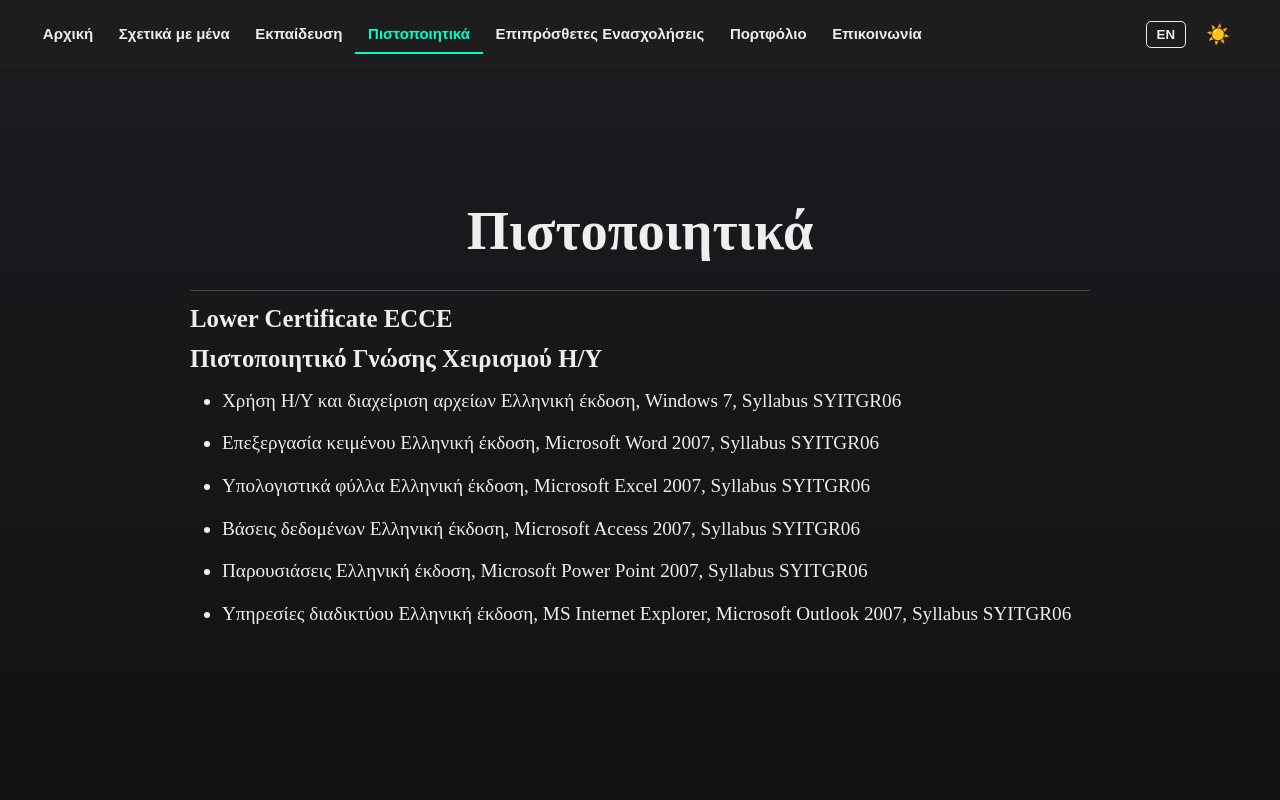
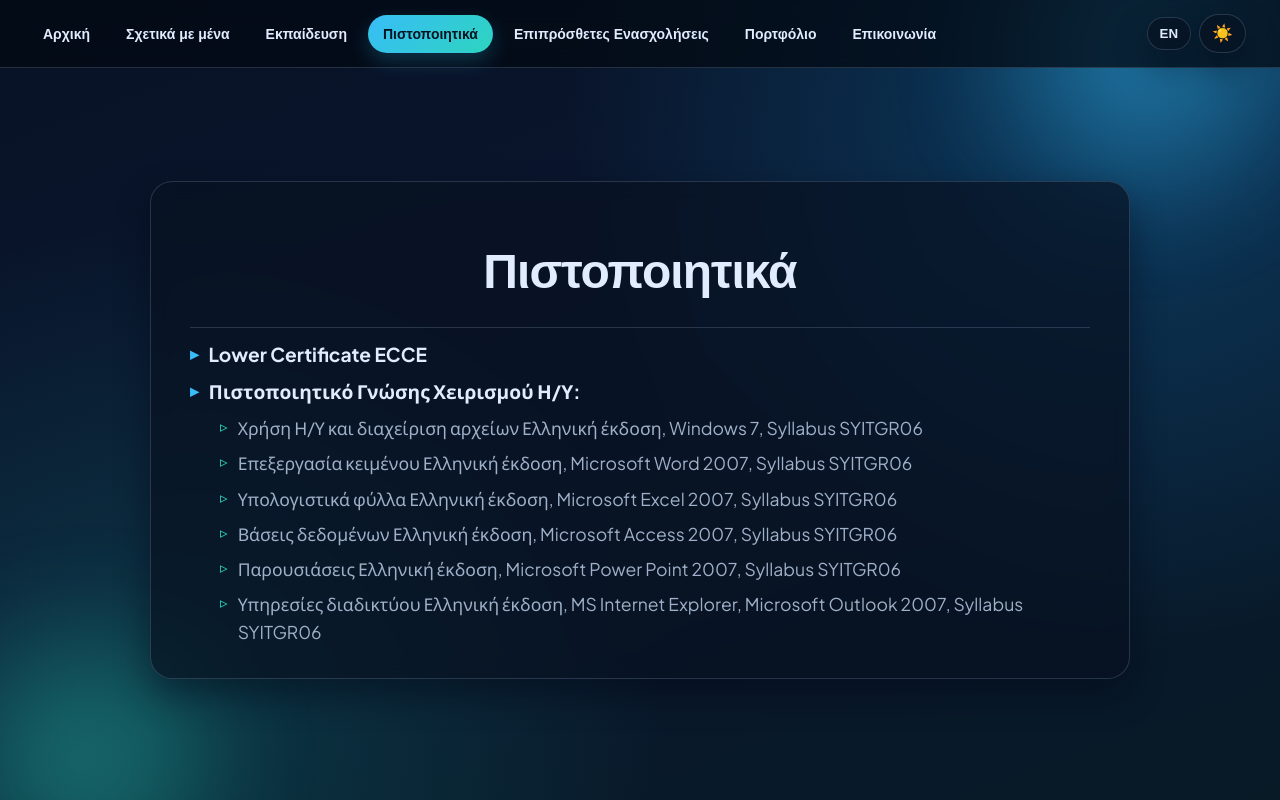
Before and after one commit to AnnaKarg/my-portfolio, a React (Vite) app: page / in a window 1280 px wide. Both pictures are taken after a click on the button "Πιστοποιητικά". Built offline with nearby package versions, Linux system fonts and the light colour scheme.

Commit message:
Made_it_pretty

```diff
--- a/src/About_Me.jsx
+++ b/src/About_Me.jsx
@@ -15,22 +15,28 @@ function About_Me({ title, text, downloadLabel, cvFileUrl = '/CV.pdf' }) {
 const heroStyle = {
   textAlign: 'center',
   width: '100%',
+  maxWidth: '980px',
   boxSizing: 'border-box',
-  padding: '24px 20px 20px',
+  padding: 'clamp(24px, 4vh, 34px) clamp(16px, 3vw, 32px)',
   color: 'var(--text-color)',
-  backgroundColor: 'transparent',
-  animation: 'fadeIn 1s ease-in'
+  background: 'var(--surface-color)',
+  border: '1px solid var(--border-color)',
+  borderRadius: '22px',
+  boxShadow: 'var(--surface-shadow)',
+  backdropFilter: 'blur(10px)',
+  animation: 'fadeIn 0.7s ease-in'
 };
 
 const titleStyle = {
-  fontSize: '3.4rem',
+  fontSize: 'clamp(1.9rem, 6vw, 3rem)',
   color: 'var(--text-color)',
-  marginBottom: '10px'
+  marginBottom: '10px',
+  lineHeight: 1.1
 };
 
 const descriptionStyle = {
-  fontSize: '1.2rem',
-  color: 'var(--text-color)',
+  fontSize: 'clamp(1rem, 2.2vw, 1.15rem)',
+  color: 'var(--muted-text)',
   maxWidth: '900px',
   margin: '28px auto 0',
   lineHeight: '1.7'
@@ -39,12 +45,14 @@ const descriptionStyle = {
 const downloadBtnStyle = {
   display: 'inline-block',
   marginTop: '24px',
-  padding: '10px 18px',
-  borderRadius: '8px',
-  border: '1px solid var(--text-color)',
-  color: 'var(--text-color)',
+  padding: '11px 18px',
+  borderRadius: '999px',
+  border: '1px solid transparent',
+  background: 'linear-gradient(135deg, var(--accent-color), var(--accent-2))',
+  color: 'var(--accent-contrast)',
   textDecoration: 'none',
   fontWeight: 700,
+  boxShadow: '0 10px 20px var(--accent-shadow)',
   transition: 'all 0.25s ease'
 };
 
--- a/src/Additional_Activities.jsx
+++ b/src/Additional_Activities.jsx
@@ -37,23 +37,29 @@ function Additional_Activities({
 const containerStyle = {
   textAlign: 'center',
   width: '100%',
+  maxWidth: '980px',
   boxSizing: 'border-box',
-  padding: '24px 20px 20px',
+  padding: 'clamp(24px, 4vh, 34px) clamp(16px, 3vw, 32px)',
   color: 'var(--text-color)',
-  backgroundColor: 'transparent',
-  animation: 'fadeIn 1s ease-in'
+  background: 'var(--surface-color)',
+  border: '1px solid var(--border-color)',
+  borderRadius: '22px',
+  boxShadow: 'var(--surface-shadow)',
+  backdropFilter: 'blur(10px)',
+  animation: 'fadeIn 0.7s ease-in'
 };
 
 const titleStyle = {
-  fontSize: '3.4rem',
+  fontSize: 'clamp(1.9rem, 6vw, 3rem)',
   color: 'var(--text-color)',
-  marginBottom: '10px'
+  marginBottom: '10px',
+  lineHeight: 1.1
 };
 
 const contentStyle = {
   maxWidth: '900px',
   margin: '28px auto 0',
-  borderTop: '1px solid rgba(128, 128, 128, 0.45)',
+  borderTop: '1px solid var(--border-color)',
   paddingTop: '14px',
   textAlign: 'left'
 };
@@ -71,7 +77,7 @@ const activityLabelStyle = {
   margin: 0,
   flex: '1 1 580px',
   minWidth: '250px',
-  fontSize: '1.2rem',
+  fontSize: 'clamp(1rem, 2.2vw, 1.1rem)',
   lineHeight: '1.35',
   color: 'var(--text-color)',
   fontWeight: 600
@@ -80,9 +86,9 @@ const activityLabelStyle = {
 const activityValueStyle = {
   margin: 0,
   flex: '0 0 auto',
-  fontSize: '1.2rem',
+  fontSize: 'clamp(0.95rem, 2vw, 1.05rem)',
   lineHeight: '1.35',
-  color: 'var(--text-color)',
+  color: 'var(--accent-color)',
   whiteSpace: 'nowrap'
 };
 
--- a/src/App.jsx
+++ b/src/App.jsx
@@ -1,4 +1,4 @@
-import React, { useState } from 'react';
+import React, { useEffect, useState } from 'react';
 import Start from './Start';
 import About_Me from './About_Me';
 import Education from './Education';
@@ -28,7 +28,7 @@ const translations = {
     educationText5:"Βαθμός απολυτηρίου: “΄Αριστα” ΔΕΚΑΕΝΝΕΑ κι ΕΞΙ ΔΕΚΑΤΑ (19,6) Διαγωγή: ΕΞΑΙΡΕΤΙΚΗ",
     educationText6:"Σεπτέμβριος 2018 - Ιούνιος 2021",
     certificateText1:"Lower Certificate ECCE",
-    certificateText2:"Πιστοποιητικό Γνώσης Χειρισμού Η/Υ",
+    certificateText2:"Πιστοποιητικό Γνώσης Χειρισμού Η/Υ:",
     certificateText3:"• Χρήση Η/Υ και διαχείριση αρχείων Ελληνική έκδοση, Windows 7, Syllabus SYITGR06 • Επεξεργασία κειμένου Ελληνική έκδοση, Microsoft Word 2007, Syllabus SYITGR06 • Υπολογιστικά φύλλα Ελληνική έκδοση, Microsoft Excel 2007, Syllabus SYITGR06 • Βάσεις δεδομένων Ελληνική έκδοση, Microsoft Access 2007, Syllabus SYITGR06 • Παρουσιάσεις Ελληνική έκδοση, Microsoft Power Point 2007, Syllabus SYITGR06 • Υπηρεσίες διαδικτύου Ελληνική έκδοση, MS Internet Explorer, Microsoft Outlook 2007, Syllabus SYITGR06 ",
     activitiesText1:"· Υπάλληλος πολλαπλών αρμοδιοτήτων στο Viale Espresso and Convenience Store",
     activitiesText2:"Οκτώβριος 2022 – Ιούνιος 2023",
@@ -62,7 +62,7 @@ const translations = {
     educationText5: "Graduation Grade: “Excellent” Eleven and Six Tens (19.6) Recommendation: Excellent",
     educationText6: "September 2018 - June 2021",
     certificateText1: "Lower Certificate ECCE",
-    certificateText2: "Computer Skills Certificate",
+    certificateText2: "Computer Skills Certificate:",
     certificateText3: "• Computer use and file management, Windows 7, Syllabus SYITGR06 • Word processing, Microsoft Word 2007, Syllabus SYITGR06 • Spreadsheets, Microsoft Excel 2007, Syllabus SYITGR06 • Databases, Microsoft Access 2007, Syllabus SYITGR06 • Presentations, Microsoft Power Point 2007, Syllabus SYITGR06 • Internet services, MS Internet Explorer, Microsoft Outlook 2007, Syllabus SYITGR06",
     activitiesText1: "· Multi-role employee at Viale Espresso and Convenience Store",
     activitiesText2: "October 2022 - June 2023",
@@ -82,6 +82,10 @@ function App() {
   const [activeTab, setActiveTab] = useState('start');
   const [theme, setTheme] = useState('dark');
 
+  useEffect(() => {
+    document.documentElement.setAttribute('data-theme', theme);
+  }, [theme]);
+
   const t = translations[language];
 
   const toggleTheme = () => {
@@ -91,7 +95,9 @@ function App() {
   };
 
   return (
-    <div style={{ height: '100vh', display: 'flex', flexDirection: 'column', overflow: 'hidden' }}>
+    <div style={appShellStyle}>
+      <div style={orbOneStyle} aria-hidden="true" />
+      <div style={orbTwoStyle} aria-hidden="true" />
 
       {/* --- NAVIGATION BAR --- */}
       <nav style={navStyle}>
@@ -114,17 +120,21 @@ function App() {
       </nav>
 
       {/* --- MAIN CONTENT AREA --- */}
- <main style={{
+      <main
+        style={{
           flex: 1,
           display: 'flex',
           flexDirection: 'column',
           justifyContent: 'center',
           alignItems: 'center',
           width: '100%',
-  padding: '20px',
+          padding: '24px clamp(16px, 3vw, 36px) 32px',
           boxSizing: 'border-box',
-  overflowY: 'auto'
-}}>
+          overflowY: 'auto',
+          position: 'relative',
+          zIndex: 1
+        }}
+      >
         {activeTab === 'start' && <Start title={t.name} text={t.welcome} startText={t.startText} />}
         {activeTab === 'about' && <About_Me title={t.about} text={t.aboutMeText} downloadLabel={t.downloadCv} cvFileUrl='/CV.pdf' />}
         {activeTab === 'education' && (
@@ -169,74 +179,101 @@ function App() {
 
 // --- STYLES ---
 
+const appShellStyle = {
+  height: '100vh',
+  display: 'flex',
+  flexDirection: 'column',
+  overflow: 'hidden',
+  position: 'relative'
+};
+
+const orbOneStyle = {
+  position: 'absolute',
+  width: '420px',
+  height: '420px',
+  borderRadius: '50%',
+  top: '-170px',
+  right: '-80px',
+  background: 'var(--bg-orb-1)',
+  filter: 'blur(42px)',
+  opacity: 0.58,
+  pointerEvents: 'none'
+};
+
+const orbTwoStyle = {
+  position: 'absolute',
+  width: '360px',
+  height: '360px',
+  borderRadius: '50%',
+  bottom: '-140px',
+  left: '-100px',
+  background: 'var(--bg-orb-2)',
+  filter: 'blur(46px)',
+  opacity: 0.52,
+  pointerEvents: 'none'
+};
+
 const navStyle = {
   display: 'flex',
   flexWrap: 'wrap',
   justifyContent: 'center',
   alignItems: 'center',
-  padding: 'clamp(10px, 3vh, 20px) 10px',
-  background: 'var(--nav-bg, #222)',
-  position: 'relative',
+  gap: '6px',
+  padding: '14px clamp(12px, 2.2vw, 28px)',
+  background: 'var(--nav-bg)',
+  position: 'sticky',
+  top: 0,
   width: '100%',
   zIndex: 1000,
-  boxSizing: 'border-box'
+  boxSizing: 'border-box',
+  borderBottom: '1px solid var(--border-color)',
+  backdropFilter: 'blur(12px)'
 };
 
 const linkBtn = {
-  background: 'none',
-  border: 'none',
-  color: 'var(--text-color, white)',
+  background: 'transparent',
+  border: '1px solid transparent',
+  color: 'var(--text-color)',
   cursor: 'pointer',
-  fontWeight: 'bold',
-  padding: 'clamp(5px, 2vh, 10px) clamp(5px, 1vw, 15px)',
-  fontSize: 'clamp(12px, 2.5vw, 15px)',
+  fontWeight: 600,
+  padding: '10px 14px',
+  fontSize: 'clamp(12px, 1.4vw, 14px)',
+  borderRadius: '999px',
   textDecoration: 'none',
-  borderBottom: '2px solid transparent',
-  transition: 'all 0.3s ease'
+  transition: 'all 0.25s ease'
 };
 
 const activeBtn = {
   ...linkBtn,
-  color: 'var(--accent-color, cyan)',
-  borderBottom: '2px solid var(--accent-color, cyan)'
+  color: 'var(--accent-contrast)',
+  border: '1px solid transparent',
+  background: 'linear-gradient(135deg, var(--accent-color), var(--accent-2))',
+  boxShadow: '0 8px 20px var(--accent-shadow)'
 };
 
 const controlsContainer = {
   marginLeft: 'auto',
   display: 'flex',
-  gap: '10px',
+  gap: '8px',
   alignItems: 'center',
-  padding: '0 10px'
+  padding: '0 6px'
 };
 
 const langBtn = {
   cursor: 'pointer',
-  background: 'transparent',
+  background: 'var(--surface-color)',
   color: 'var(--text-color)',
-  border: '1px solid var(--text-color)',
-  padding: '5px 10px',
-  borderRadius: '5px',
-  fontWeight: 'bold'
+  border: '1px solid var(--border-color)',
+  padding: '8px 12px',
+  borderRadius: '999px',
+  fontWeight: 700,
+  boxShadow: 'var(--surface-shadow)'
 };
 
 const themeBtnStyle = {
   ...langBtn,
-  fontSize: '1.2rem',
-  border: 'none'
+  fontSize: '1.05rem',
+  minWidth: '44px'
 };
 
-const mediaStyles = `
-  @media (min-width: 769px) {
-    nav {
-      position: fixed !important;
-      justify-content: flex-start !important;
-      padding: 15px 30px !important;
-    }
-  }
-`;
-
-const styleTag = document.createElement('style');
-styleTag.innerHTML = mediaStyles;
-document.head.appendChild(styleTag);
-
 export default App;
--- a/src/Certificate.jsx
+++ b/src/Certificate.jsx
@@ -2,7 +2,7 @@ import React from 'react';
 
 function Certificate({ title, certificateText1, certificateText2, certificateText3 }) {
   const certificateItems = (certificateText3 || '')
-    .split('•')
+    .split(/•|\n/)
     .map((item) => item.trim())
     .filter(Boolean);
 
@@ -11,16 +11,31 @@ function Certificate({ title, certificateText1, certificateText2, certificateTex
       <h1 style={titleStyle}>{title}</h1>
 
       <div style={contentStyle}>
-        <h2 style={entryTitleStyle}>{certificateText1}</h2>
+        <ul style={headListStyle}>
+          {certificateText1 && (
+            <li style={headListItemStyle}>
+              <span style={triangleStyle} aria-hidden="true">▸</span>
+              <span>{certificateText1}</span>
+            </li>
+          )}
 
-        <h2 style={entryTitleStyle}>{certificateText2}</h2>
+          {certificateText2 && (
+            <li style={headListItemStyleWithChildren}>
+              <div style={headItemRowStyle}>
+                <span style={triangleStyle} aria-hidden="true">▸</span>
+                <span>{certificateText2}</span>
+              </div>
 
-        <ul style={listStyle}>
-          {certificateItems.map((item, index) => (
-            <li key={`${item}-${index}`} style={listItemStyle}>
-              {item}
+              <ul style={subListStyle}>
+                {certificateItems.map((item, index) => (
+                  <li key={`${item}-${index}`} style={subListItemStyle}>
+                    <span style={subTriangleStyle} aria-hidden="true">▹</span>
+                    <span>{item}</span>
+                  </li>
+                ))}
+              </ul>
             </li>
-          ))}
+          )}
         </ul>
       </div>
     </div>
@@ -30,44 +45,91 @@ function Certificate({ title, certificateText1, certificateText2, certificateTex
 const containerStyle = {
   textAlign: 'center',
   width: '100%',
+  maxWidth: '980px',
   boxSizing: 'border-box',
-  padding: '24px 20px 20px',
+  padding: 'clamp(24px, 4vh, 34px) clamp(16px, 3vw, 32px)',
   color: 'var(--text-color)',
-  backgroundColor: 'transparent',
-  animation: 'fadeIn 1s ease-in'
+  background: 'var(--surface-color)',
+  border: '1px solid var(--border-color)',
+  borderRadius: '22px',
+  boxShadow: 'var(--surface-shadow)',
+  backdropFilter: 'blur(10px)',
+  animation: 'fadeIn 0.7s ease-in'
 };
 
 const titleStyle = {
-  fontSize: '3.4rem',
+  fontSize: 'clamp(1.9rem, 6vw, 3rem)',
   color: 'var(--text-color)',
-  marginBottom: '10px'
+  marginBottom: '10px',
+  lineHeight: 1.1
 };
 
 const contentStyle = {
   maxWidth: '900px',
   margin: '28px auto 0',
-  borderTop: '1px solid rgba(128, 128, 128, 0.45)',
+  borderTop: '1px solid var(--border-color)',
   paddingTop: '14px',
   textAlign: 'left'
 };
 
-const entryTitleStyle = {
-  margin: '0 0 12px',
-  fontSize: '1.55rem',
+const headListStyle = {
+  margin: '0',
+  padding: 0,
+  listStyle: 'none',
+  display: 'grid',
+  gap: '12px'
+};
+
+const headListItemStyle = {
+  display: 'flex',
+  alignItems: 'center',
+  gap: '10px',
+  fontSize: 'clamp(1.05rem, 2.3vw, 1.2rem)',
   fontWeight: 700,
   color: 'var(--text-color)'
 };
 
-const listStyle = {
-  margin: '8px 0 0',
-  paddingLeft: '32px'
+const headListItemStyleWithChildren = {
+  display: 'grid',
+  gap: '8px'
 };
 
-const listItemStyle = {
-  marginBottom: '10px',
-  fontSize: '1.2rem',
-  lineHeight: '1.7',
+const headItemRowStyle = {
+  display: 'flex',
+  alignItems: 'center',
+  gap: '10px',
+  fontSize: 'clamp(1.05rem, 2.3vw, 1.2rem)',
+  fontWeight: 700,
   color: 'var(--text-color)'
 };
 
+const triangleStyle = {
+  color: 'var(--accent-color)',
+  fontSize: '1.05rem',
+  lineHeight: 1
+};
+
+const subListStyle = {
+  margin: '2px 0 0',
+  paddingLeft: '30px',
+  listStyle: 'none',
+  display: 'grid',
+  gap: '8px'
+};
+
+const subListItemStyle = {
+  display: 'flex',
+  alignItems: 'flex-start',
+  gap: '10px',
+  fontSize: 'clamp(1rem, 2.2vw, 1.1rem)',
+  lineHeight: '1.55',
+  color: 'var(--muted-text)'
+};
+
+const subTriangleStyle = {
+  color: 'var(--accent-2)',
+  fontSize: '0.95rem',
+  lineHeight: 1.4
+};
+
 export default Certificate;
--- a/src/Contact.jsx
+++ b/src/Contact.jsx
@@ -18,22 +18,28 @@ function Contact({ title, text }) {
 const heroStyle = {
   textAlign: 'center',
   width: '100%',
+  maxWidth: '980px',
   boxSizing: 'border-box',
-  padding: '24px 20px 20px',
+  padding: 'clamp(24px, 4vh, 34px) clamp(16px, 3vw, 32px)',
   color: 'var(--text-color)',
-  backgroundColor: 'transparent',
-  animation: 'fadeIn 1s ease-in'
+  background: 'var(--surface-color)',
+  border: '1px solid var(--border-color)',
+  borderRadius: '22px',
+  boxShadow: 'var(--surface-shadow)',
+  backdropFilter: 'blur(10px)',
+  animation: 'fadeIn 0.7s ease-in'
 };
 
 const titleStyle = {
-  fontSize: '3.4rem',
+  fontSize: 'clamp(1.9rem, 6vw, 3rem)',
   color: 'var(--text-color)',
-  marginBottom: '10px'
+  marginBottom: '10px',
+  lineHeight: 1.1
 };
 
 const descriptionStyle = {
-  fontSize: '1.2rem',
-  color: 'var(--text-color)',
+  fontSize: 'clamp(1rem, 2.2vw, 1.15rem)',
+  color: 'var(--muted-text)',
   maxWidth: '900px',
   margin: '28px auto 0',
   lineHeight: '1.7'
@@ -49,12 +55,14 @@ const linksContainer = {
 
 const linkStyle = {
   textDecoration: 'none',
-  color: 'var(--text-color)',
-  fontWeight: 'bold',
+  color: 'var(--accent-contrast)',
+  fontWeight: 700,
   fontSize: '1rem',
-  border: '1px solid var(--text-color)',
+  border: '1px solid transparent',
+  background: 'linear-gradient(135deg, var(--accent-color), var(--accent-2))',
   padding: '10px 18px',
-  borderRadius: '8px'
+  borderRadius: '999px',
+  boxShadow: '0 8px 18px var(--accent-shadow)'
 };
 
 export default Contact;
--- a/src/Education.jsx
+++ b/src/Education.jsx
@@ -35,17 +35,23 @@ function Education({
 const containerStyle = {
   textAlign: 'center',
   width: '100%',
+  maxWidth: '980px',
   boxSizing: 'border-box',
-  padding: '24px 20px 20px',
+  padding: 'clamp(24px, 4vh, 34px) clamp(16px, 3vw, 32px)',
   color: 'var(--text-color)',
-  backgroundColor: 'transparent',
-  animation: 'fadeIn 1s ease-in'
+  background: 'var(--surface-color)',
+  border: '1px solid var(--border-color)',
+  borderRadius: '22px',
+  boxShadow: 'var(--surface-shadow)',
+  backdropFilter: 'blur(10px)',
+  animation: 'fadeIn 0.7s ease-in'
 };
 
 const titleStyle = {
-  fontSize: '3.4rem',
+  fontSize: 'clamp(1.9rem, 6vw, 3rem)',
   color: 'var(--text-color)',
-  marginBottom: '10px'
+  marginBottom: '10px',
+  lineHeight: 1.1
 };
 
 const entryStyle = {
@@ -55,7 +61,7 @@ const entryStyle = {
   gap: '24px',
   maxWidth: '900px',
   margin: '28px auto 0',
-  borderBottom: '1px solid rgba(128, 128, 128, 0.25)',
+  borderBottom: '1px solid var(--border-color)',
   paddingBottom: '14px',
   flexWrap: 'wrap'
 };
@@ -74,19 +80,19 @@ const entryTitleStyle = {
 
 const entryTextStyle = {
   margin: 0,
-  fontSize: '1.2rem',
+  fontSize: 'clamp(1rem, 2.2vw, 1.1rem)',
   lineHeight: '1.7',
-  color: 'var(--text-color)',
+  color: 'var(--muted-text)',
   whiteSpace: 'pre-line'
 };
 
 const dateStyle = {
   margin: 0,
   flex: '0 0 auto',
-  fontSize: '1.2rem',
-  color: 'var(--text-color)',
+  fontSize: 'clamp(0.95rem, 2vw, 1.05rem)',
+  color: 'var(--accent-color)',
   whiteSpace: 'nowrap',
-  fontWeight: 500
+  fontWeight: 700
 };
 
 export default Education;
--- a/src/Portfolio.jsx
+++ b/src/Portfolio.jsx
@@ -12,22 +12,28 @@ function Portfolio({ title, text }) {
 const heroStyle = {
   textAlign: 'center',
   width: '100%',
+  maxWidth: '980px',
   boxSizing: 'border-box',
-  padding: '24px 20px 20px',
+  padding: 'clamp(24px, 4vh, 34px) clamp(16px, 3vw, 32px)',
   color: 'var(--text-color)',
-  backgroundColor: 'transparent',
-  animation: 'fadeIn 1s ease-in'
+  background: 'var(--surface-color)',
+  border: '1px solid var(--border-color)',
+  borderRadius: '22px',
+  boxShadow: 'var(--surface-shadow)',
+  backdropFilter: 'blur(10px)',
+  animation: 'fadeIn 0.7s ease-in'
 };
 
 const titleStyle = {
-  fontSize: '3.4rem',
+  fontSize: 'clamp(1.9rem, 6vw, 3rem)',
   color: 'var(--text-color)',
-  marginBottom: '10px'
+  marginBottom: '10px',
+  lineHeight: 1.1
 };
 
 const descriptionStyle = {
-  fontSize: '1.2rem',
-  color: 'var(--text-color)',
+  fontSize: 'clamp(1rem, 2.2vw, 1.15rem)',
+  color: 'var(--muted-text)',
   maxWidth: '900px',
   margin: '28px auto 0',
   lineHeight: '1.7'
--- a/src/Start.jsx
+++ b/src/Start.jsx
@@ -18,32 +18,37 @@ function Start({ title, text, startText }) {
 // --- STYLES  ---
 const heroStyle = {
   textAlign: 'center',
-  padding: 'clamp(20px, 5vh, 40px) 15px',
+  padding: 'clamp(24px, 5vh, 44px) clamp(16px, 3vw, 32px)',
   width: '100%',
-  maxWidth: '900px',
+  maxWidth: '980px',
   color: 'var(--text-color)',
-  animation: 'fadeIn 1.2s ease-out'
+  animation: 'fadeIn 0.7s ease-out',
+  background: 'var(--surface-color)',
+  border: '1px solid var(--border-color)',
+  borderRadius: '22px',
+  boxShadow: 'var(--surface-shadow)',
+  backdropFilter: 'blur(10px)'
 };
 
 const titleStyle = {
-
-  fontSize: 'clamp(2rem, 7vw, 4rem)',
+  fontSize: 'clamp(2rem, 6.5vw, 3.8rem)',
   fontWeight: '800',
   letterSpacing: '-1px',
-  marginBottom: '15px'
+  marginBottom: '15px',
+  lineHeight: 1.08
 };
 
 const detailStyle = {
-  fontSize: 'clamp(1rem, 2.5vw, 1.5rem)',
+  fontSize: 'clamp(1rem, 2.5vw, 1.35rem)',
   color: 'var(--accent-color)',
-  fontWeight: '500',
+  fontWeight: 700,
   marginBottom: '10px',
   lineHeight: '1.3'
 };
 
 const subtitleStyle = {
   fontSize: 'clamp(0.9rem, 2vw, 1.2rem)',
-  opacity: 0.7,
+  color: 'var(--muted-text)',
   maxWidth: '600px',
   margin: '0 auto 30px',
   lineHeight: '1.6'
@@ -53,13 +58,13 @@ const avatarPlaceholder = {
   width: 'clamp(120px, 25vw, 200px)',
   height: 'clamp(120px, 25vw, 200px)',
   borderRadius: '50%',
-  background: 'var(--nav-bg)',
+  background: 'linear-gradient(145deg, var(--surface-strong), var(--surface-color))',
   display: 'flex',
   justifyContent: 'center',
   alignItems: 'center',
   margin: '0 auto',
-  border: '5px solid var(--accent-color)',
-  boxShadow: '0 10px 20px rgba(0,0,0,0.2)'
+  border: '4px solid var(--accent-color)',
+  boxShadow: '0 14px 24px var(--accent-shadow)'
 };
 
 export default Start;
--- a/src/index.css
+++ b/src/index.css
@@ -1,30 +1,93 @@
+@import url('https://fonts.googleapis.com/css2?family=Plus+Jakarta+Sans:wght@400;500;600;700;800&family=Sora:wght@500;600;700&display=swap');
+
 :root {
-  /* Light Mode */
-  --bg-color: #f8f9fa; /* Ένα πολύ απαλό γκρι αντί για "χτυπητό" λευκό */
-  --bg-gradient: linear-gradient(180deg, #ffffff 0%, #f8f9fa 100%);
-  --text-color: #222222;
-  --nav-bg: rgba(244, 244, 244, 0.95);
-  --accent-color: #00d1b2;
+  --bg-color: #f8fbff;
+  --bg-gradient:
+    radial-gradient(circle at 88% 6%, rgba(14, 165, 233, 0.24), transparent 44%),
+    radial-gradient(circle at 12% 92%, rgba(20, 184, 166, 0.2), transparent 40%),
+    linear-gradient(150deg, #f8fbff 0%, #eef2ff 52%, #effaf9 100%);
+  --text-color: #0b1220;
+  --muted-text: #334155;
+  --nav-bg: rgba(255, 255, 255, 0.66);
+  --surface-color: rgba(255, 255, 255, 0.75);
+  --surface-strong: #ffffff;
+  --border-color: rgba(15, 23, 42, 0.14);
+  --accent-color: #0ea5e9;
+  --accent-2: #14b8a6;
+  --accent-contrast: #f8fbff;
+  --accent-shadow: rgba(14, 165, 233, 0.36);
+  --surface-shadow: 0 14px 34px rgba(15, 23, 42, 0.12);
+  --bg-orb-1: radial-gradient(circle, rgba(14, 165, 233, 0.92) 0%, rgba(14, 165, 233, 0) 70%);
+  --bg-orb-2: radial-gradient(circle, rgba(20, 184, 166, 0.84) 0%, rgba(20, 184, 166, 0) 70%);
 }
 
 [data-theme='dark'] {
-  /* Dark Mode */
-  --bg-color: #121212;
-  /* Αντί για κύκλο, βάζουμε μια πολύ απαλή κλίση από πάνω προς τα κάτω */
-  --bg-gradient: linear-gradient(180deg, #1a1c20 0%, #121212 100%);
-  --text-color: #eeeeee;
-  --nav-bg: rgba(30, 30, 30, 0.95);
-  --accent-color: #00ffcc;
+  --bg-color: #071225;
+  --bg-gradient:
+    radial-gradient(circle at 88% 12%, rgba(14, 165, 233, 0.26), transparent 42%),
+    radial-gradient(circle at 12% 92%, rgba(20, 184, 166, 0.2), transparent 38%),
+    linear-gradient(160deg, #071225 0%, #0b1730 48%, #071a26 100%);
+  --text-color: #e2ecff;
+  --muted-text: #9fb0c8;
+  --nav-bg: rgba(4, 10, 20, 0.74);
+  --surface-color: rgba(8, 18, 34, 0.7);
+  --surface-strong: rgba(9, 21, 40, 0.88);
+  --border-color: rgba(154, 176, 209, 0.22);
+  --accent-color: #38bdf8;
+  --accent-2: #2dd4bf;
+  --accent-contrast: #061321;
+  --accent-shadow: rgba(56, 189, 248, 0.22);
+  --surface-shadow: 0 16px 34px rgba(2, 6, 23, 0.45);
+  --bg-orb-1: radial-gradient(circle, rgba(56, 189, 248, 0.88) 0%, rgba(56, 189, 248, 0) 70%);
+  --bg-orb-2: radial-gradient(circle, rgba(45, 212, 191, 0.8) 0%, rgba(45, 212, 191, 0) 70%);
+}
+
+* {
+  box-sizing: border-box;
+}
+
+html,
+body,
+#root {
+  min-height: 100vh;
 }
 
 body {
   margin: 0;
   padding: 0;
-  min-height: 100vh;
   background-color: var(--bg-color);
   background-image: var(--bg-gradient);
   background-attachment: fixed;
   color: var(--text-color);
-  /* Η μετάβαση τώρα θα είναι ομοιόμορφη σε όλη την επιφάνεια */
-  transition: background 0.4s ease-in-out, background-color 0.4s ease-in-out, color 0.4s ease-in-out;
+  font-family: 'Plus Jakarta Sans', 'Segoe UI', sans-serif;
+  transition: background 0.45s ease, background-color 0.45s ease, color 0.35s ease;
 }
+
+h1,
+h2,
+h3 {
+  font-family: 'Sora', 'Plus Jakarta Sans', sans-serif;
+  letter-spacing: -0.02em;
+}
+
+a,
+button {
+  transition: transform 0.22s ease, box-shadow 0.22s ease, opacity 0.22s ease, background-color 0.22s ease, color 0.22s ease, border-color 0.22s ease;
+}
+
+button:hover,
+a:hover {
+  transform: translateY(-1px);
+}
+
+@keyframes fadeIn {
+  from {
+    opacity: 0;
+    transform: translateY(12px);
+  }
+
+  to {
+    opacity: 1;
+    transform: translateY(0);
+  }
+}
```
Lines whose indentation alone changed are shown as unchanged.
